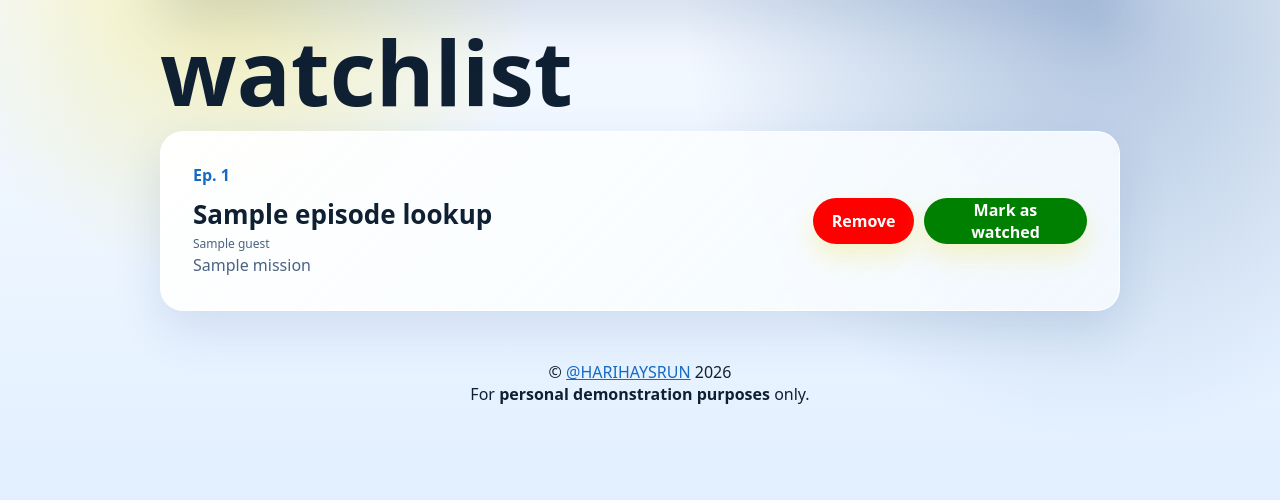
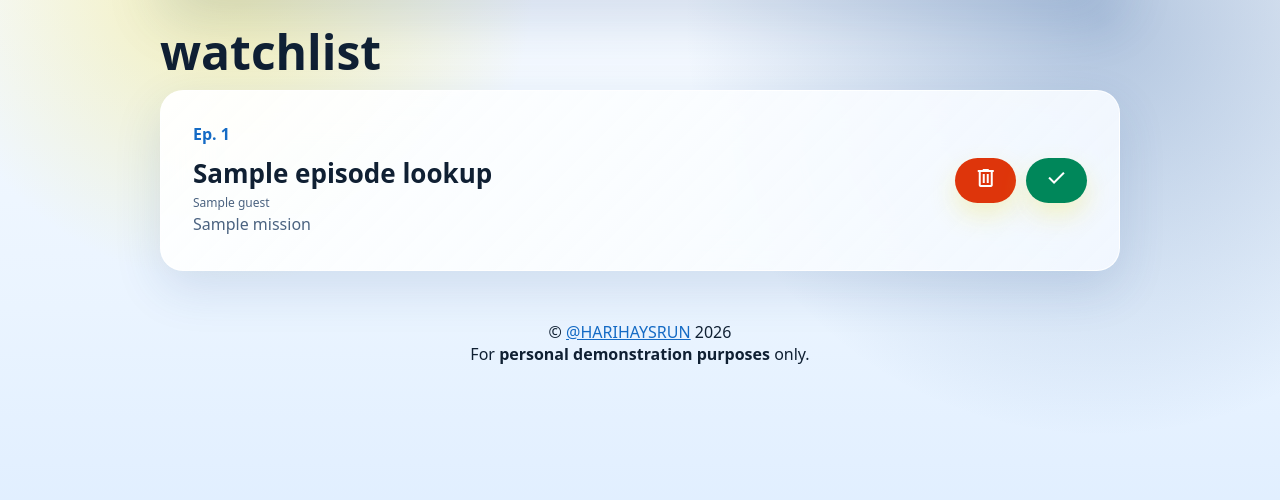
Before and after one commit to harihaysrun/rm-episodes-tracker-etl, a Flask app: template web_app/templates/watchlist.html in a window 1280 px wide. Shown: the part 76-576 px from the top of the page. Run offline with Flask 3, Linux system fonts and the light colour scheme; the template is opened without the code that fills it: most values are stand-ins (such as "Sample title", 1, 10 or a date in 2020); parts of the project's set-up code (start-up, migrations or seed data) failed here and were passed over.

Commit message:
update web app styling

```diff
--- a/web_app/static/css/styles.css
+++ b/web_app/static/css/styles.css
@@ -105,9 +105,9 @@ body {
   width: 100% !important;
   /*border: 1px solid rgba(255, 255, 255, 0.9);*/
   border-radius: 30px 30px 0 0;
-  box-shadow:
-    0 18px 48px rgba(32, 80, 144, 0.18),
-    0 0 0 0.35rem rgba(240, 224, 80, 0.16);
+  /*box-shadow:*/
+  /*  0 18px 48px rgba(32, 80, 144, 0.18),*/
+  /*  0 0 0 0.35rem rgba(240, 224, 80, 0.16);*/
 }
 
 .eyebrow {
@@ -122,7 +122,7 @@ body {
 h1 {
   max-width: 13ch;
   margin: 0 0 15px 0;
-  font-size: clamp(2.7rem, 7vw, 5.6rem);
+  font-size: clamp(2.7rem, 7vw, 3rem);
   line-height: 0.98;
 }
 
@@ -280,6 +280,12 @@ p {
   text-align: left;
 }
 
+.glass-card.watchlist>div:last-child{
+  display: flex;
+  justify-content: center;
+  /*align-items: center;*/
+}
+
 .ep-id {
   width: min(100%, 34rem);
   margin-bottom: 1rem;
@@ -342,13 +348,13 @@ p {
 }
 
 .remove-button{
-  background-color:red;
+  background-color:#DE350B;
   color:white;
   margin-right:10px;
 }
 
 .watch-button{
-  background-color: green;
+  background-color: #00875A;
   color:white;
 }
 
@@ -420,7 +426,7 @@ p {
     padding:2rem;
   }
 
-  .glass-card>div{
+  .glass-card>div:first-child{
     width:75%;
   }
 
--- a/web_app/templates/base.html
+++ b/web_app/templates/base.html
@@ -5,6 +5,7 @@
     <meta name="viewport" content="width=device-width, initial-scale=1">
     <title>{{ title or "Flask App" }}</title>
     <link rel="stylesheet" href="{{ url_for('static', filename='css/styles.css') }}">
+    <link rel="stylesheet" href="https://fonts.googleapis.com/css2?family=Material+Symbols+Outlined:opsz,wght,FILL,GRAD@24,400,0,0" />
   </head>
   <body>
     <header class="site-header">
--- a/web_app/templates/index.html
+++ b/web_app/templates/index.html
@@ -2,7 +2,7 @@
 
 {% block content %}
   <section class="hero">
-    <img class="hero-image" src="{{ url_for('static', filename='rm-2026.jpeg') }}" alt="Running Man 2026">
+    <img class="hero-image" src="{{ url_for('static', filename='header-bg.png') }}" alt="Running Man 2026">
   </section>
 
   <form class="filter-bar" method="get">
--- a/web_app/templates/watchlist.html
+++ b/web_app/templates/watchlist.html
@@ -7,21 +7,19 @@
 
   <section class="card-grid" aria-label="Watchlist episodes">
     {% for episode in watchlist %}
-      <article class="glass-card">
+      <article class="glass-card watchlist">
         <div>
           <p class="ep-id">Ep. {{ episode.ep_id }}</p>
           <h2>{{ episode_lookup[episode.ep_id].title }}</h2>
           <p class="guest-list">{{ guests_list[episode.ep_id]|join(", ") if guests_list[episode.ep_id] else "No guests" }}</p>
           <p>{{ episode_lookup[episode.ep_id].mission }}</p>
         </div>
-        <button class="card-button remove-button" type="button" data-ep-id="{{ episode.ep_id }}">Remove</button>
-        <button class="card-button watch-button{% if episode.watched == 'yes' %} watched{% endif %}" type="button" data-ep-id="{{ episode.ep_id }}">
-          {% if episode.watched == "yes" %}
-            Watched
-          {% else %}
-            Mark as watched
-          {% endif %}
-        </button>
+        <div>
+            <button class="card-button remove-button" type="button" data-ep-id="{{ episode.ep_id }}"><span class="material-symbols-outlined">delete</span></button>
+            <button class="card-button watch-button{% if episode.watched == 'yes' %} watched{% endif %}" type="button" data-ep-id="{{ episode.ep_id }}">
+              <span class="material-symbols-outlined">check</span>
+            </button>
+        </div>
       </article>
     {% else %}
       <p class="empty-state">No episodes found.</p>
```
Also changed, not shown: README.md, web_app/static/header-bg.png (added).
